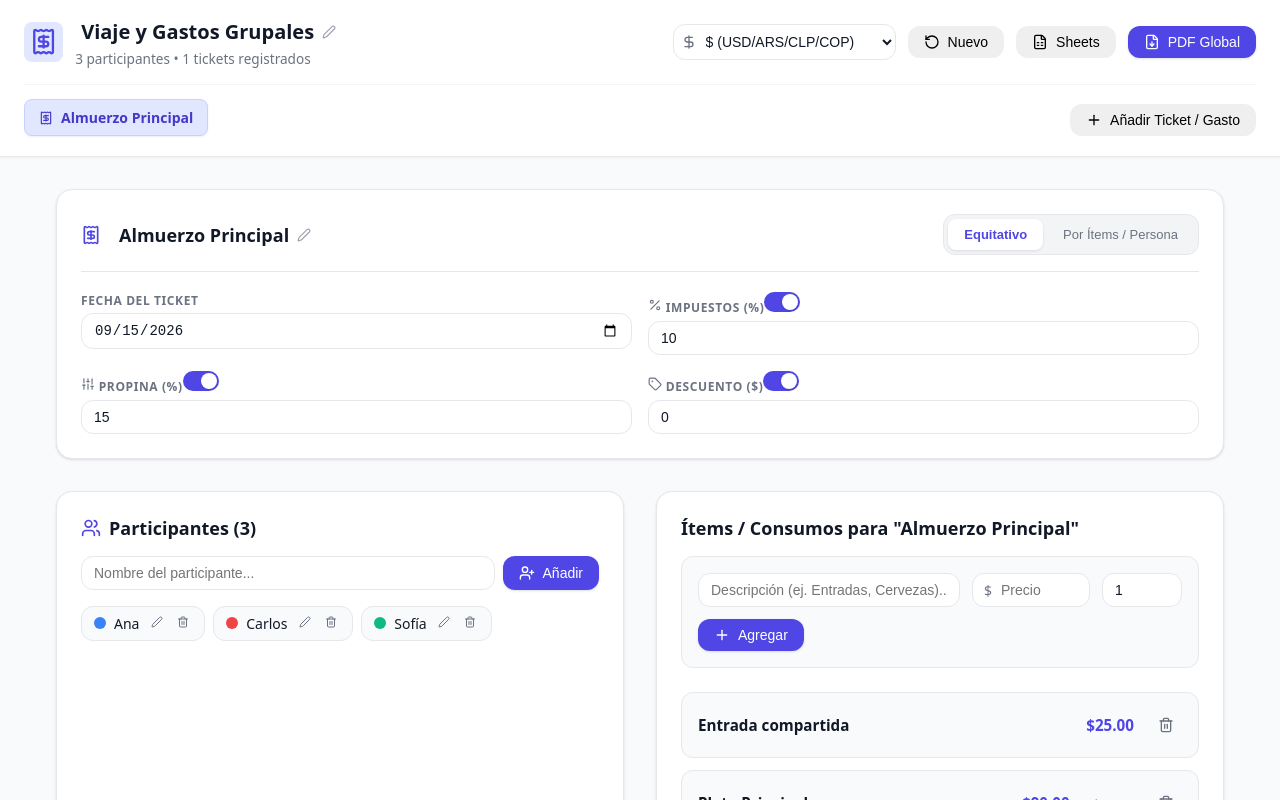
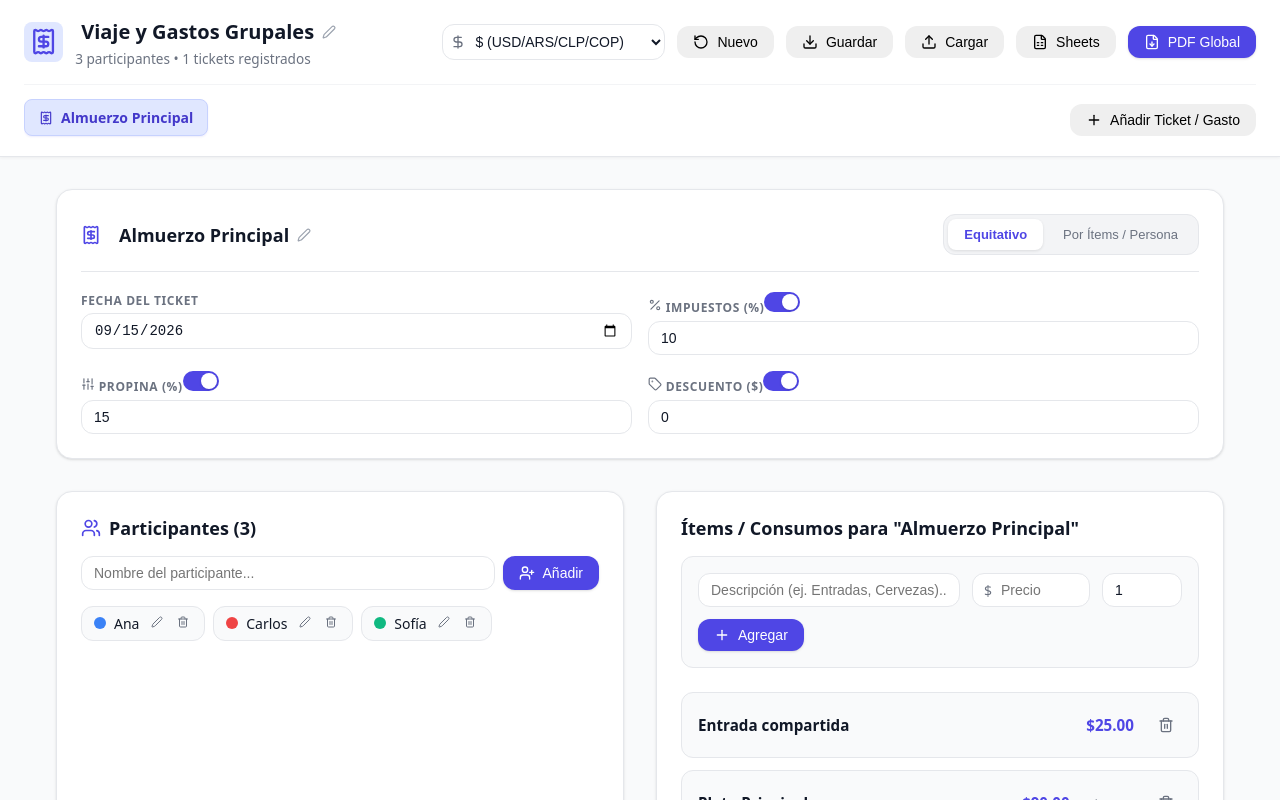
Before and after one commit to LuisMolinad/share-ticket, a React (Vite) app: page / in a window 1280 px wide. Shown: the top 800 px of the page. Built offline with nearby package versions, Linux system fonts and the light colour scheme.

Commit message:
Export json and import json, and also sheets

```diff
--- a/src/App.tsx
+++ b/src/App.tsx
@@ -6,6 +6,7 @@
 import { SummaryView } from './components/SummaryView';
 import { generateInvoicePDF } from './utils/pdfGenerator';
 import { exportToGoogleSheets } from './utils/googleSheetsExporter';
+import { exportInvoiceJSON, importInvoiceJSON } from './utils/jsonPersistence';
 
 export function App() {
   const {
@@ -24,6 +25,7 @@
     removeItem,
     toggleItemAssignment,
     resetInvoice,
+    importInvoice,
   } = useInvoiceCalculator();
 
   const handleExportPDF = () => {
@@ -32,6 +34,23 @@
 
   const handleExportSheets = () => {
     exportToGoogleSheets(invoice, calculationResult);
+  };
+
+  const handleExportJSON = () => {
+    exportInvoiceJSON(invoice);
+  };
+
+  const handleImportJSON = async (e: React.ChangeEvent<HTMLInputElement>) => {
+    const file = e.target.files?.[0];
+    if (!file) return;
+    try {
+      const imported = await importInvoiceJSON(file);
+      importInvoice(imported);
+      e.target.value = '';
+    } catch (err: unknown) {
+      const message = err instanceof Error ? err.message : 'Error al importar el archivo JSON.';
+      alert(message);
+    }
   };
 
   return (
@@ -46,6 +65,8 @@
         onReset={resetInvoice}
         onExportPDF={handleExportPDF}
         onExportSheets={handleExportSheets}
+        onExportJSON={handleExportJSON}
+        onImportJSON={handleImportJSON}
         participantCount={invoice.participants.length}
       />
 
--- a/src/components/Header.tsx
+++ b/src/components/Header.tsx
@@ -1,6 +1,6 @@
-import React, { useState } from 'react';
+import React, { useState, useRef } from 'react';
 import type { Invoice, SubInvoice } from '../domain/types';
-import { Plus, Trash2, Receipt, FileDown, RotateCcw, DollarSign, Edit2, Check, FileSpreadsheet } from 'lucide-react';
+import { Plus, Trash2, Receipt, FileDown, RotateCcw, DollarSign, Edit2, Check, FileSpreadsheet, Download, Upload } from 'lucide-react';
 import './Header.css';
 
 interface HeaderProps {
@@ -13,6 +13,8 @@
   onReset: () => void;
   onExportPDF: () => void;
   onExportSheets: () => void;
+  onExportJSON: () => void;
+  onImportJSON: (e: React.ChangeEvent<HTMLInputElement>) => void;
   participantCount: number;
 }
 
@@ -26,12 +28,15 @@
   onReset,
   onExportPDF,
   onExportSheets,
+  onExportJSON,
+  onImportJSON,
   participantCount,
 }) => {
   const [newTicketTitle, setNewTicketTitle] = useState('');
   const [isAddingTicket, setIsAddingTicket] = useState(false);
   const [isEditingGroupName, setIsEditingGroupName] = useState(false);
   const [groupNameInput, setGroupNameInput] = useState(invoice.title);
+  const fileInputRef = useRef<HTMLInputElement>(null);
 
   const handleCreateTicket = (e: React.FormEvent) => {
     e.preventDefault();
@@ -102,6 +107,22 @@
               <span className="btn-text-responsive">Nuevo</span>
             </button>
 
+            <button onClick={onExportJSON} className="btn btn-secondary" title="Guardar sesión (Descargar archivo JSON)">
+              <Download size={16} />
+              <span>Guardar</span>
+            </button>
+
+            <button onClick={() => fileInputRef.current?.click()} className="btn btn-secondary" title="Cargar sesión guardada (Subir archivo JSON)">
+              <Upload size={16} />
+              <span>Cargar</span>
+            </button>
+            <input
+              type="file"
+              ref={fileInputRef}
+              onChange={onImportJSON}
+              accept=".json"
+              style={{ display: 'none' }}
+            />
             <button onClick={onExportSheets} className="btn btn-secondary" title="Exportar a Google Sheets / Excel con fórmulas">
               <FileSpreadsheet size={16} />
               <span>Sheets</span>
--- a/src/hooks/useInvoiceCalculator.ts
+++ b/src/hooks/useInvoiceCalculator.ts
@@ -1,6 +1,7 @@
-import { useState, useMemo, useCallback } from 'react';
+import { useState, useMemo, useCallback, useEffect } from 'react';
 import type { Invoice, CalculationResult, InvoiceItem, SubInvoice } from '../domain/types';
 import { SplitStrategyFactory } from '../domain/factories/SplitStrategyFactory';
+import { loadInvoiceFromStorage, saveInvoiceToStorage } from '../utils/jsonPersistence';
 
 const DEFAULT_COLORS = [
   '#3b82f6', // blue
@@ -14,7 +15,10 @@
 ];
 
 export function useInvoiceCalculator() {
-  const [invoice, setInvoice] = useState<Invoice>({
+  const [invoice, setInvoice] = useState<Invoice>(() => {
+    const loaded = loadInvoiceFromStorage();
+    if (loaded) return loaded;
+    return {
       title: 'Viaje y Gastos Grupales',
       date: new Date().toISOString().split('T')[0],
       currency: '$',
@@ -42,9 +46,20 @@
           ],
         },
       ],
+    };
   });
 
-  const [activeSubInvoiceId, setActiveSubInvoiceId] = useState<string>('sub_1');
+  const [activeSubInvoiceId, setActiveSubInvoiceId] = useState<string>(() => {
+    if (invoice.subInvoices && invoice.subInvoices.length > 0) {
+      return invoice.subInvoices[0].id;
+    }
+    return 'sub_1';
+  });
+
+  // Save to localStorage whenever invoice changes
+  useEffect(() => {
+    saveInvoiceToStorage(invoice);
+  }, [invoice]);
 
   // Active subinvoice helper
   const activeSubInvoice = useMemo(() => {
@@ -233,6 +248,13 @@
     setActiveSubInvoiceId('sub_1');
   }, []);
 
+  const importInvoice = useCallback((newInvoice: Invoice) => {
+    setInvoice(newInvoice);
+    if (newInvoice.subInvoices && newInvoice.subInvoices.length > 0) {
+      setActiveSubInvoiceId(newInvoice.subInvoices[0].id);
+    }
+  }, []);
+
   return {
     invoice,
     activeSubInvoice,
@@ -251,5 +273,6 @@
     updateItem,
     toggleItemAssignment,
     resetInvoice,
+    importInvoice,
   };
 }
--- /dev/null
+++ b/src/utils/jsonPersistence.ts
@@ -0,0 +1,58 @@
+import type { Invoice } from '../domain/types';
+
+const STORAGE_KEY = 'share_ticket_current_invoice_v1';
+
+export function loadInvoiceFromStorage(): Invoice | null {
+  try {
+    const saved = localStorage.getItem(STORAGE_KEY);
+    if (saved) {
+      const parsed = JSON.parse(saved);
+      if (parsed && typeof parsed === 'object' && Array.isArray(parsed.subInvoices) && Array.isArray(parsed.participants)) {
+        return parsed as Invoice;
+      }
+    }
+  } catch (e) {
+    console.error('Error loading from localStorage:', e);
+  }
+  return null;
+}
+
+export function saveInvoiceToStorage(invoice: Invoice): void {
+  try {
+    localStorage.setItem(STORAGE_KEY, JSON.stringify(invoice));
+  } catch (e) {
+    console.error('Error saving to localStorage:', e);
+  }
+}
+
+export function exportInvoiceJSON(invoice: Invoice): void {
+  const dataStr = "data:text/json;charset=utf-8," + encodeURIComponent(JSON.stringify(invoice, null, 2));
+  const downloadAnchor = document.createElement('a');
+  downloadAnchor.setAttribute("href", dataStr);
+  const safeTitle = (invoice.title || 'gastos_grupales').toLowerCase().replace(/[^a-z0-9]/g, '_');
+  downloadAnchor.setAttribute("download", `share_ticket_backup_${safeTitle}_${invoice.date}.json`);
+  document.body.appendChild(downloadAnchor);
+  downloadAnchor.click();
+  downloadAnchor.remove();
+}
+
+export function importInvoiceJSON(file: File): Promise<Invoice> {
+  return new Promise((resolve, reject) => {
+    const reader = new FileReader();
+    reader.onload = (e) => {
+      try {
+        const content = e.target?.result as string;
+        const parsed = JSON.parse(content);
+        if (parsed && typeof parsed === 'object' && Array.isArray(parsed.subInvoices) && Array.isArray(parsed.participants)) {
+          resolve(parsed as Invoice);
+        } else {
+          reject(new Error('El archivo JSON no tiene un formato válido de ShareTicket.'));
+        }
+      } catch {
+        reject(new Error('Error al parsear el archivo JSON.'));
+      }
+    };
+    reader.onerror = () => reject(new Error('Error al leer el archivo.'));
+    reader.readAsText(file);
+  });
+}
```
Lines whose indentation alone changed are shown as unchanged.
